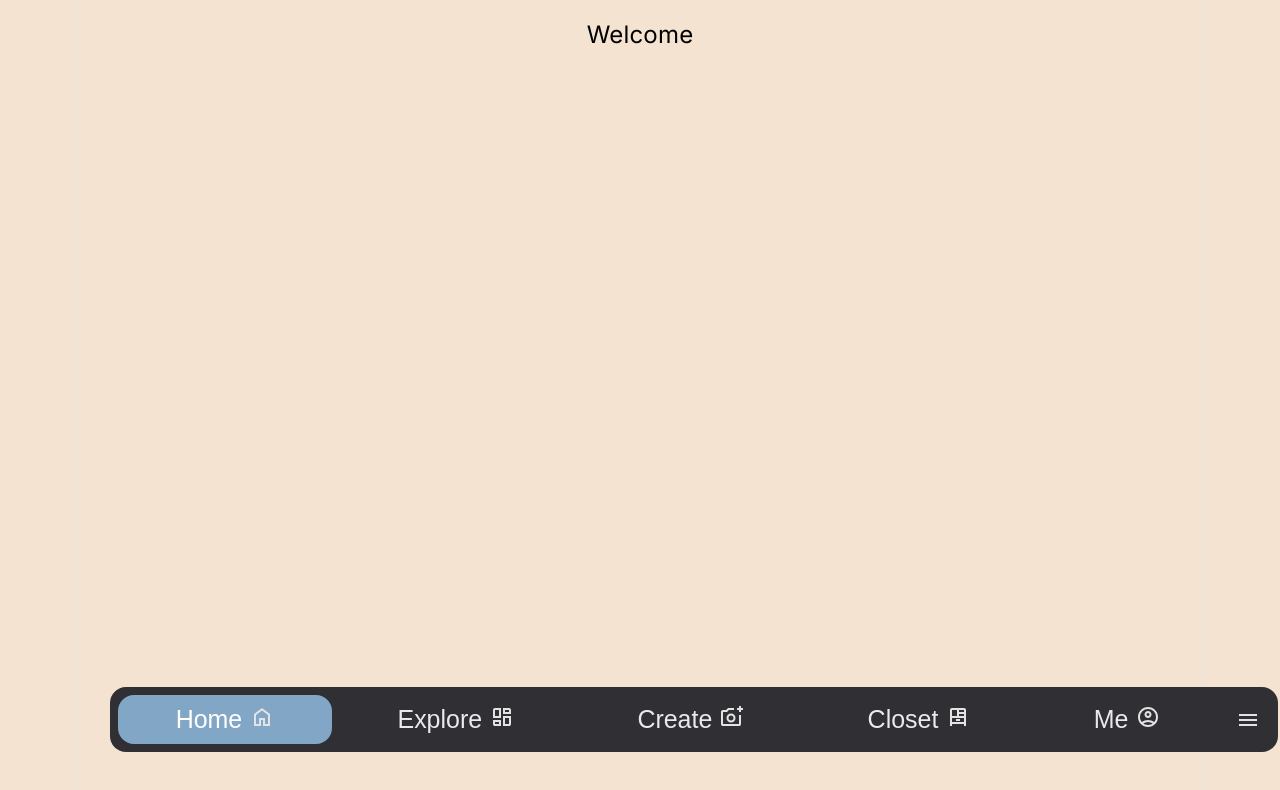
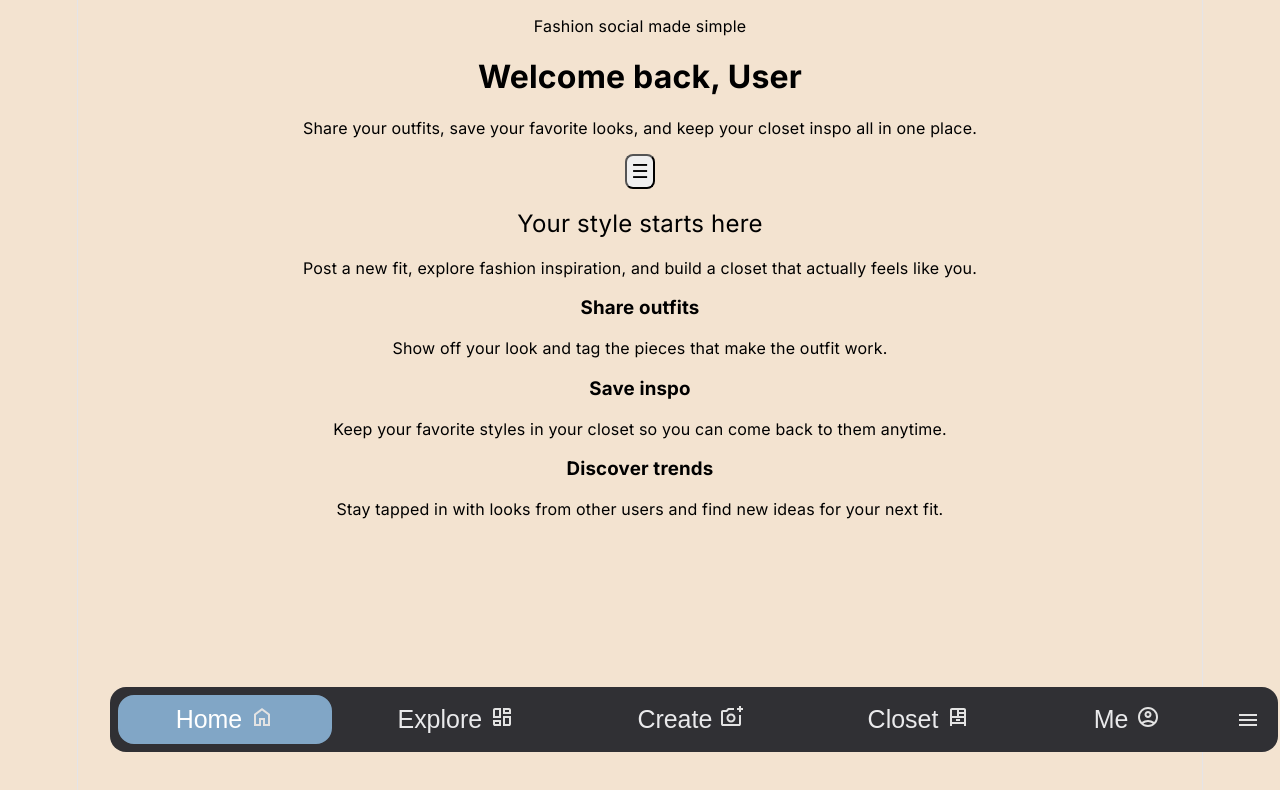
Before and after one commit to 4050FashionProject/4050FinalProject, a React (Vite) app in the folder frontend/: page / in a window 1280 px wide. Shown: the top 790 px of the page. Built offline with nearby package versions, Linux system fonts and the light colour scheme; no server answers; sample sign-in values are in the browser's storage.

Commit message:
feat: homepage splash screen and menu popup with logout/settings

```diff
--- a/frontend/src/components/MenuPopup.jsx
+++ b/frontend/src/components/MenuPopup.jsx
@@ -1,5 +1,81 @@
-function MenuPopup() {
-  return <></>;
+import React, { useEffect, useRef, useState } from "react";
+
+function MenuPopup({ onLogout, onGoToSettings }) {
+  const [isOpen, setIsOpen] = useState(false);
+  const popupRef = useRef(null);
+
+  const toggleMenu = () => {
+    setIsOpen((prev) => !prev);
+  };
+
+  const closeMenu = () => {
+    setIsOpen(false);
+  };
+
+  useEffect(() => {
+    const handleClickOutside = (event) => {
+      if (popupRef.current && !popupRef.current.contains(event.target)) {
+        closeMenu();
+      }
+    };
+
+    const handleEscape = (event) => {
+      if (event.key === "Escape") {
+        closeMenu();
+      }
+    };
+
+    document.addEventListener("mousedown", handleClickOutside);
+    document.addEventListener("keydown", handleEscape);
+
+    return () => {
+      document.removeEventListener("mousedown", handleClickOutside);
+      document.removeEventListener("keydown", handleEscape);
+    };
+  }, []);
+
+  const handleSettingsClick = () => {
+    closeMenu();
+    onGoToSettings?.();
+  };
+
+  const handleLogoutClick = () => {
+    closeMenu();
+    onLogout?.();
+  };
+
+  return (
+    <div className="menu-popup" ref={popupRef}>
+      <button
+        type="button"
+        className="menu-popup-trigger"
+        onClick={toggleMenu}
+        aria-haspopup="menu"
+        aria-expanded={isOpen}
+      >
+        ☰
+      </button>
+
+      {isOpen && (
+        <div className="menu-popup-dropdown" role="menu">
+          <button
+            type="button"
+            className="menu-popup-item"
+            onClick={handleSettingsClick}
+          >
+            Settings
+          </button>
+          <button
+            type="button"
+            className="menu-popup-item logout"
+            onClick={handleLogoutClick}
+          >
+            Logout
+          </button>
+        </div>
+      )}
+    </div>
+  );
 }
 
 export default MenuPopup;
--- a/frontend/src/pages/HomePage.jsx
+++ b/frontend/src/pages/HomePage.jsx
@@ -1,12 +1,61 @@
+import React from "react";
+import { useNavigate } from "react-router-dom";
 import NavBar from "../components/NavBar";
-import { useAuth } from "../hooks/authContext";
+import MenuPopup from "../components/MenuPopup";
 
 function HomePage() {
-  const user = JSON.parse(localStorage.getItem("user"));
+  const navigate = useNavigate();
+  const user = JSON.parse(localStorage.getItem("user")) || {};
+  const displayName = user.display_name || "User";
+
+  const handleLogout = () => {
+    localStorage.removeItem("user");
+    localStorage.removeItem("token");
+    navigate("/login");
+  };
+
+  const handleGoToSettings = () => {
+    navigate("/settings");
+  };
 
   return (
-    <div>
-      <h2>Welcome {user.display_name}</h2>
+    <div className="home-page">
+      <div className="home-page-header">
+        <div>
+          <p className="home-page-kicker">Fashion social made simple</p>
+          <h1>Welcome back, {displayName}</h1>
+          <p className="home-page-subtitle">
+            Share your outfits, save your favorite looks, and keep your closet inspo all in one place.
+          </p>
+        </div>
+
+        <MenuPopup onLogout={handleLogout} onGoToSettings={handleGoToSettings} />
+      </div>
+
+      <div className="home-page-hero-card">
+        <h2>Your style starts here</h2>
+        <p>
+          Post a new fit, explore fashion inspiration, and build a closet that actually feels like you.
+        </p>
+      </div>
+
+      <div className="home-page-section-grid">
+        <div className="home-page-section-card">
+          <h3>Share outfits</h3>
+          <p>Show off your look and tag the pieces that make the outfit work.</p>
+        </div>
+
+        <div className="home-page-section-card">
+          <h3>Save inspo</h3>
+          <p>Keep your favorite styles in your closet so you can come back to them anytime.</p>
+        </div>
+
+        <div className="home-page-section-card">
+          <h3>Discover trends</h3>
+          <p>Stay tapped in with looks from other users and find new ideas for your next fit.</p>
+        </div>
+      </div>
+
       <NavBar visible={true} current={0} />
     </div>
   );
```
